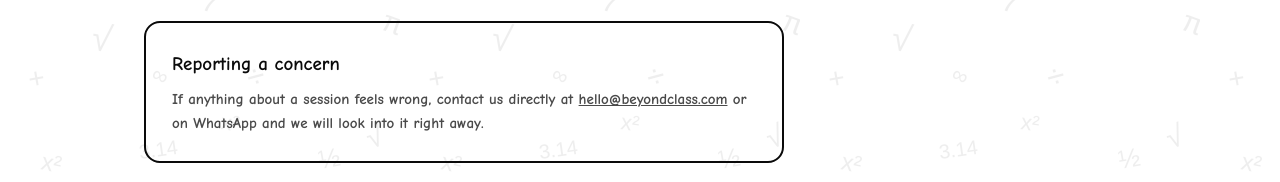
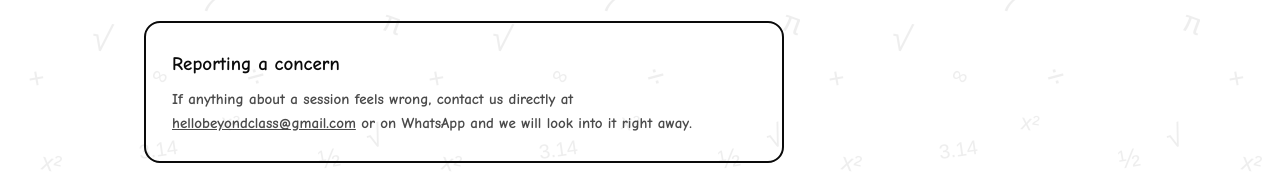
Before and after one commit to akpanekemini36-droid/BeyondClass, a plain HTML site: page index.html in a window 1280 px wide. Shown: the part 10571-10753 px from the top of the page. Drawn offline with Linux system fonts and the light colour scheme.

Commit message:
changed the email

```diff
--- a/index.html
+++ b/index.html
@@ -1480,7 +1480,7 @@
         </div>
         <div class="why-card reveal d4">
           <h3>Reporting a concern</h3>
-          <p>If anything about a session feels wrong, contact us directly at <a href="mailto:hello@beyondclass.com">hello@beyondclass.com</a> or on WhatsApp and we will look into it right away.</p>
+          <p>If anything about a session feels wrong, contact us directly at <a href="mailto:hellobeyondclass@gmail.com">hellobeyondclass@gmail.com</a> or on WhatsApp and we will look into it right away.</p>
         </div>
       </div>
     </div>
@@ -1528,7 +1528,7 @@
         </div>
         <button type="submit" class="submit-btn">Send me the free worksheet</button>
         <p class="form-status" id="frStatus" role="status"></p>
-        <noscript><p style="margin:14px 0 0;font-size:13.5px;">Email <a href="mailto:hello@beyondclass.com">hello@beyondclass.com</a> with your child's grade and topic and we'll send the worksheet over.</p></noscript>
+        <noscript><p style="margin:14px 0 0;font-size:13.5px;">Email <a href="mailto:hellobeyondclass@gmail.com">hellobeyondclass@gmail.com</a> with your child's grade and topic and we'll send the worksheet over.</p></noscript>
       </form>
     </div>
   </section>
@@ -1543,7 +1543,7 @@
       </div>
       <div class="contact-grid">
         <div class="contact-info">
-          <div class="info-row"><span class="icon" aria-hidden="true">✉</span><span><a href="mailto:hello@beyondclass.com">hello@beyondclass.com</a></span></div>
+          <div class="info-row"><span class="icon" aria-hidden="true">✉</span><span><a href="mailto:hellobeyondclass@gmail.com">hellobeyondclass@gmail.com</a></span></div>
           <div class="info-row"><span class="icon" aria-hidden="true">🌍</span><span>Serving families in the UK, US, Canada &amp; Nigeria, taught online</span></div>
           <div class="info-row"><span class="icon" aria-hidden="true">🕘</span><span>Trial lessons booked within 24 to 48 hours</span></div>
           <div class="info-row"><span class="icon" aria-hidden="true">➕</span><span>Ages covered: primary through GCSE / high school</span></div>
@@ -1594,7 +1594,7 @@
           </div>
           <button type="submit" class="submit-btn">Request my free trial lesson</button>
           <p class="form-status" id="formStatus" role="status"></p>
-          <noscript><p style="margin:14px 0 0;font-size:13.5px;">Email <a href="mailto:hello@beyondclass.com">hello@beyondclass.com</a> with your child's grade and curriculum and we'll get a trial booked.</p></noscript>
+          <noscript><p style="margin:14px 0 0;font-size:13.5px;">Email <a href="mailto:hellobeyondclass@gmail.com">hellobeyondclass@gmail.com</a> with your child's grade and curriculum and we'll get a trial booked.</p></noscript>
         </form>
       </div>
     </div>
@@ -1623,7 +1623,7 @@
       "@id": "https://www.beyondclassmath.com/#org",
       "name": "BeyondClass Math Tutoring Services",
       "url": "https://www.beyondclassmath.com/",
-      "email": "hello@beyondclass.com",
+      "email": "hellobeyondclass@gmail.com",
       "description": "1:1 online math tutoring for students on the GCSE, A Level, SAT, Common Core, and WAEC / NECO curricula.",
       "areaServed": ["GB", "US", "CA", "NG"]
     },
@@ -1688,7 +1688,7 @@
      fallback used if JavaScript is blocked.
   ------------------------------------------------------------------ */
   var WHATSAPP_NUMBER = '2349130436121';           // country code, no + or spaces
-  var CONTACT_EMAIL   = 'hello@beyondclass.com';
+  var CONTACT_EMAIL   = 'hellobeyondclass@gmail.com';
   var WHATSAPP_TEXT   = 'Hi! I would like to book a free trial math lesson for my child.';
 
   var whatsappLink = 'https://wa.me/' + WHATSAPP_NUMBER + '?text=' + encodeURIComponent(WHATSAPP_TEXT);
```
